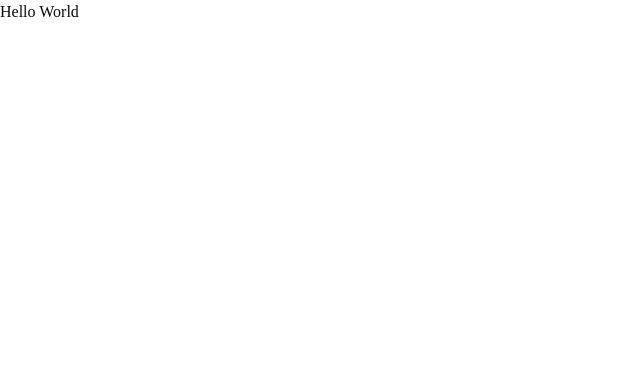
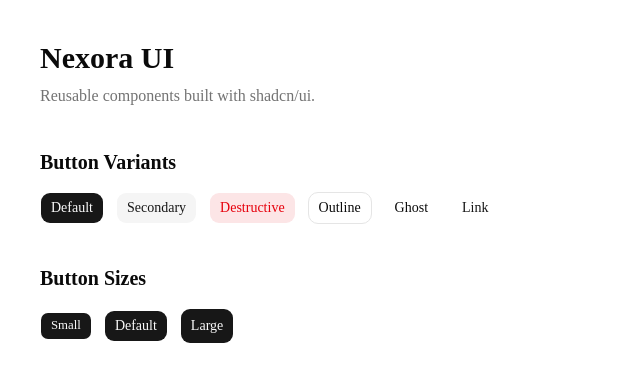
Before and after one commit to divyesh077/nexora-ui, a Next.js app: page / in a window 1280 px wide. Shown: the top 382 px of the page, without its empty margins (0-640 px from the left). Built offline with nearby package versions, Linux system fonts and the light colour scheme.

Commit message:
test: add NexoraButton playground

```diff
--- a/src/app/page.tsx
+++ b/src/app/page.tsx
@@ -1,5 +1,37 @@
-import Image from "next/image";
+import { NexoraButton } from "@/registry/default/nexora-button/nexora-button";
 
 export default function Home() {
-  return <p>Hello World</p>;
+  return (
+    <main className="container mx-auto space-y-10 p-10">
+      <section className="space-y-2">
+        <h1 className="text-3xl font-bold">Nexora UI</h1>
+        <p className="text-muted-foreground">
+          Reusable components built with shadcn/ui.
+        </p>
+      </section>
+
+      <section className="space-y-4">
+        <h2 className="text-xl font-semibold">Button Variants</h2>
+
+        <div className="flex flex-wrap gap-3">
+          <NexoraButton>Default</NexoraButton>
+          <NexoraButton variant="secondary">Secondary</NexoraButton>
+          <NexoraButton variant="destructive">Destructive</NexoraButton>
+          <NexoraButton variant="outline">Outline</NexoraButton>
+          <NexoraButton variant="ghost">Ghost</NexoraButton>
+          <NexoraButton variant="link">Link</NexoraButton>
+        </div>
+      </section>
+
+      <section className="space-y-4">
+        <h2 className="text-xl font-semibold">Button Sizes</h2>
+
+        <div className="flex flex-wrap items-center gap-3">
+          <NexoraButton size="sm">Small</NexoraButton>
+          <NexoraButton size="default">Default</NexoraButton>
+          <NexoraButton size="lg">Large</NexoraButton>
+        </div>
+      </section>
+    </main>
+  );
 }
```
Also changed, not shown: src/app/globals.css (line endings or trailing spaces).
